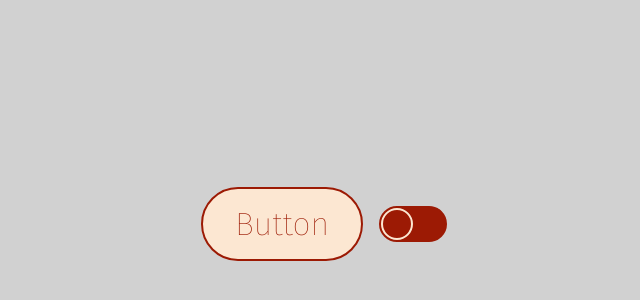
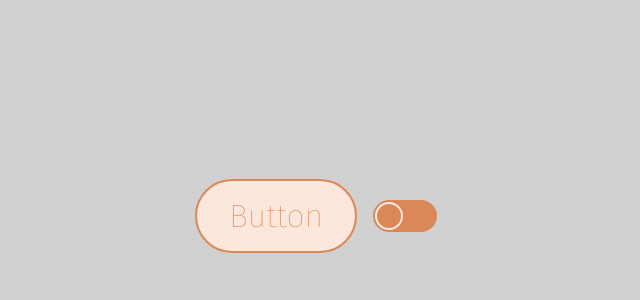
Before and after one commit to TimothyRedPanda/component_library, a React (Vite) app: page / in a window 1280 px wide. Shown: the part 184-484 px from the top of the page, without its empty margins (324-964 px from the left). Built offline with nearby package versions, Linux system fonts and the light colour scheme; a web font is replaced by a local one.

Commit message:
Colors are subtler and I feel overall it looks more consistent.

```diff
--- a/src/components/button/button.scss
+++ b/src/components/button/button.scss
@@ -1,7 +1,14 @@
+$primary-color: #b13d14;
+$secondary-color: #fce7dc;
+$tertiary-color: #340701;
+$quaternary-color: #9c1a04;
+$quinary-color: #db8758;
+
 .styledBtn {
-    color: #9c1a04;
-    background-color: #fce7d2;
-    border: 2px solid #9c1a04;
+    color: $quinary-color;
+    background-color: $secondary-color;
+    border: 2px solid $quinary-color;
+    color: $quinary-color;
     font-size: 2rem;
     border-radius: 2.5rem;
     padding: 1rem 2rem;
--- a/src/components/button/button.tsx
+++ b/src/components/button/button.tsx
@@ -3,7 +3,7 @@ import "./button.scss";
 
 const buttonText = "Button";
 const buttonTransition = { transition: 0.25, ease: "easeInOut" };
-const buttonVariants = { y: -5, backgroundColor: "#9c1a04", color: "#fce7d2" };
+const buttonVariants = { y: -5, backgroundColor: "#db8758", color: "#fce7dc" };
 
 function button() {
 	return (
--- a/src/components/slide-button/slideBtn.scss
+++ b/src/components/slide-button/slideBtn.scss
@@ -1,12 +1,18 @@
+$primary-color: #b13d14;
+$secondary-color: #fce7dc;
+$tertiary-color: #340701;
+$quaternary-color: #9c1a04;
+$quinary-color: #db8758;
+
 .slideContainer {
     display: flex;
     align-items: center;
     justify-content: flex-start;
-    background-color: #fce7d2;
     width: 4rem;
     height: 2rem;
     border-radius: 3rem;
-    border:2px solid #9c1a04;
+    background-color: $secondary-color;
+    border:2px solid $quinary-color;
     cursor: pointer;
 }
 
@@ -20,8 +26,8 @@
     height: 100%;
     aspect-ratio: 1/1;
     border-radius: 100%;
-    background-color: #9c1a04;
-    border: 2px solid #fce7d2;
+    background-color: $quinary-color;
+    border: 2px solid $secondary-color;
     outline: none;
     cursor: pointer;
 }
--- a/src/components/slide-button/slideBtn.tsx
+++ b/src/components/slide-button/slideBtn.tsx
@@ -20,7 +20,7 @@ function slideBtn() {
 				data-isOn={isOn}
 				onClick={toggleSwitch}
 				animate={{
-					backgroundColor: isOn ? "#fce7d2" : "#9c1a04",
+					backgroundColor: isOn ? "#fce7dc" : "#db8758",
 				}}
 			>
 				<motion.button
--- a/src/index.scss
+++ b/src/index.scss
@@ -1,3 +1,11 @@
+*,
+*::before,
+*::after {
+    box-sizing: border-box;
+    margin: 0;
+    padding: 0;
+}
+
 #root {
     display: flex;
     flex-flow: row nowrap;
```
